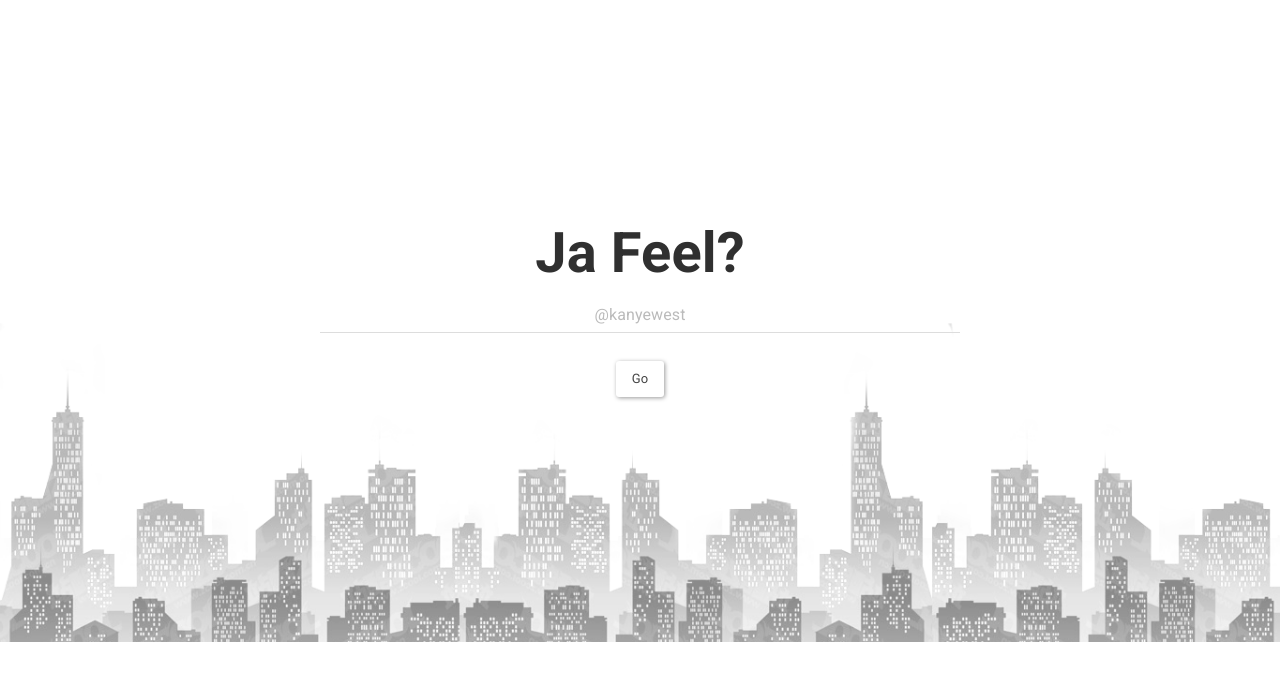
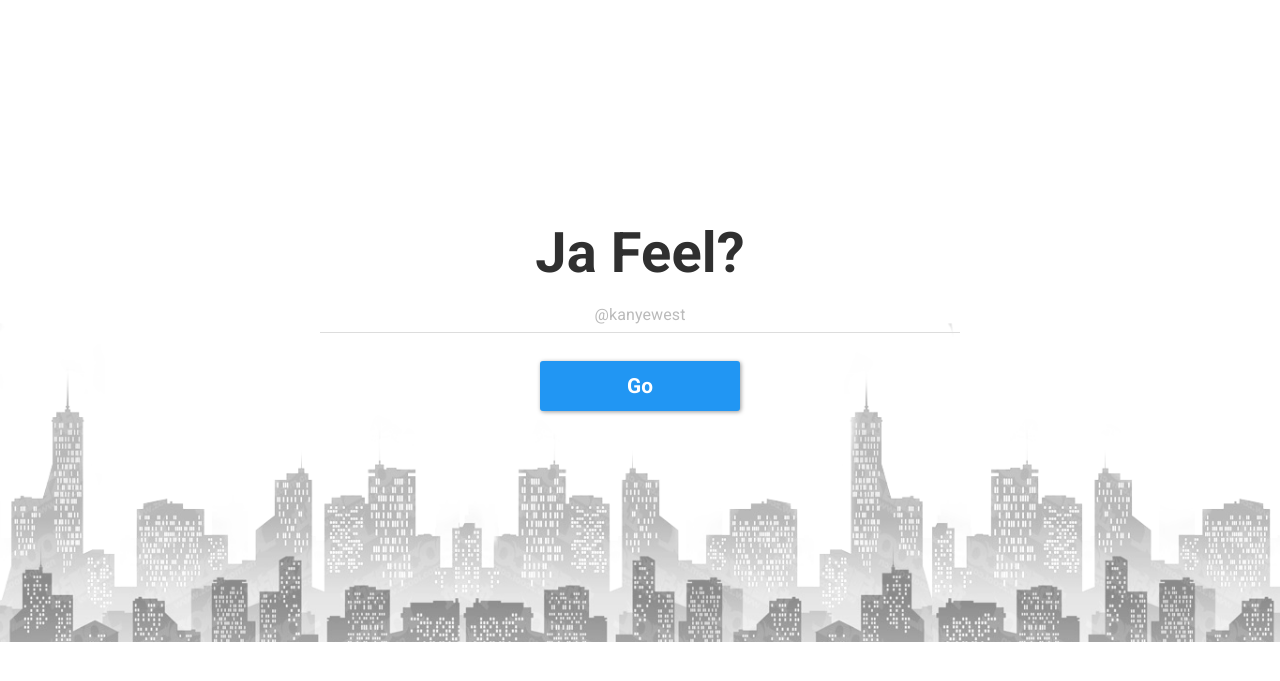
Before and after one commit to marvinliu19/hackUST2016, a Django app: page /feels/ in a window 1280 px wide. Shown: the top 681 px of the page. Run offline with Django 3.2, Linux system fonts and the light colour scheme; some libraries are stand-ins or nearby versions.

Commit message:
Updates index appearance

```diff
--- a/feels/templates/feels/index.html
+++ b/feels/templates/feels/index.html
@@ -27,7 +27,7 @@
 
 
                   <div style="padding-top: 2%">
-                      <button value="Search" class="btn btn-default">Go</button>
+                      <button value="Search" class="btn btn-primary" style="font-size:160%; font-weight: bold; width: 200px;">Go</button>
                   </div>
             </div>
         </form>
```
